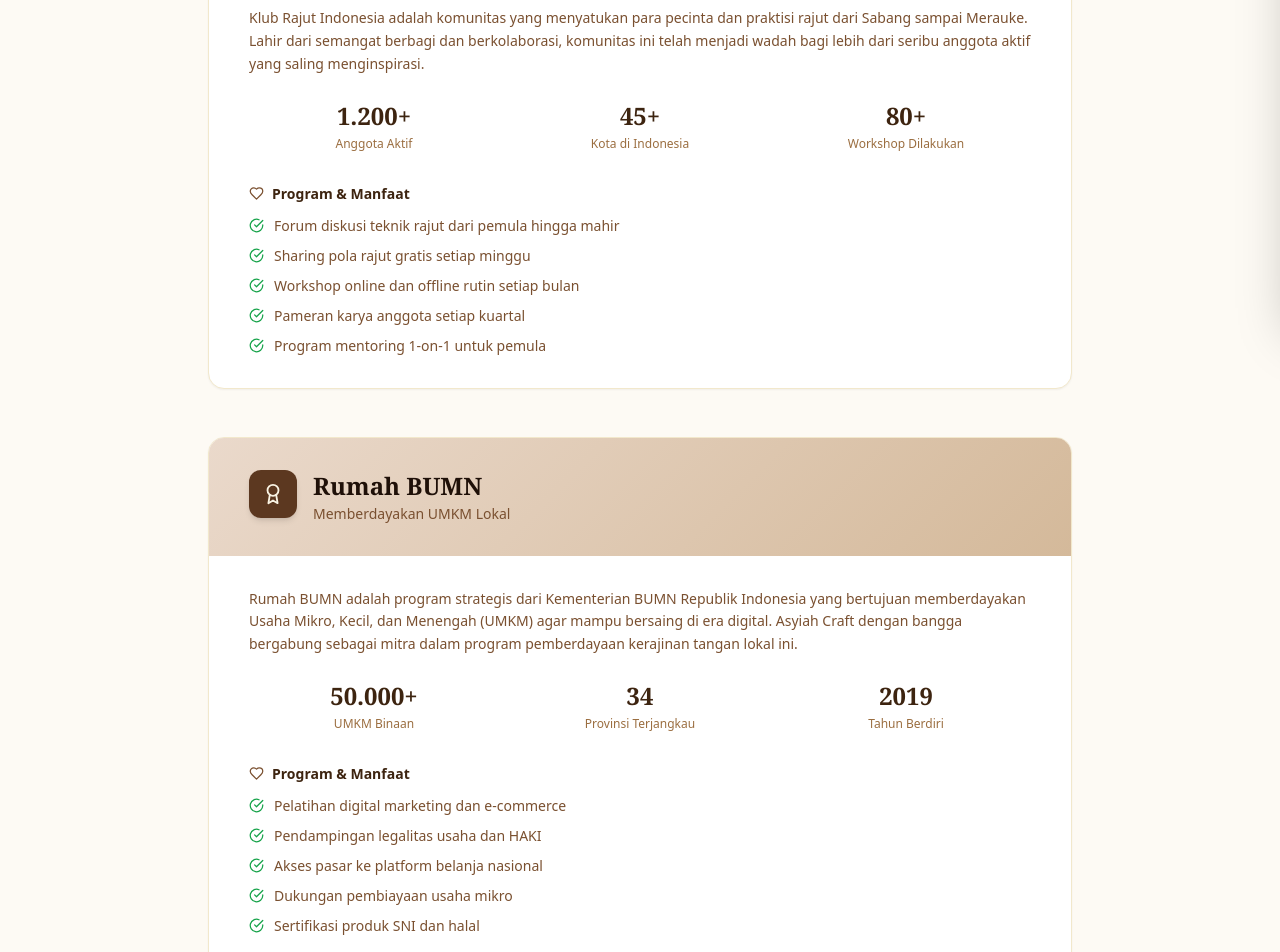
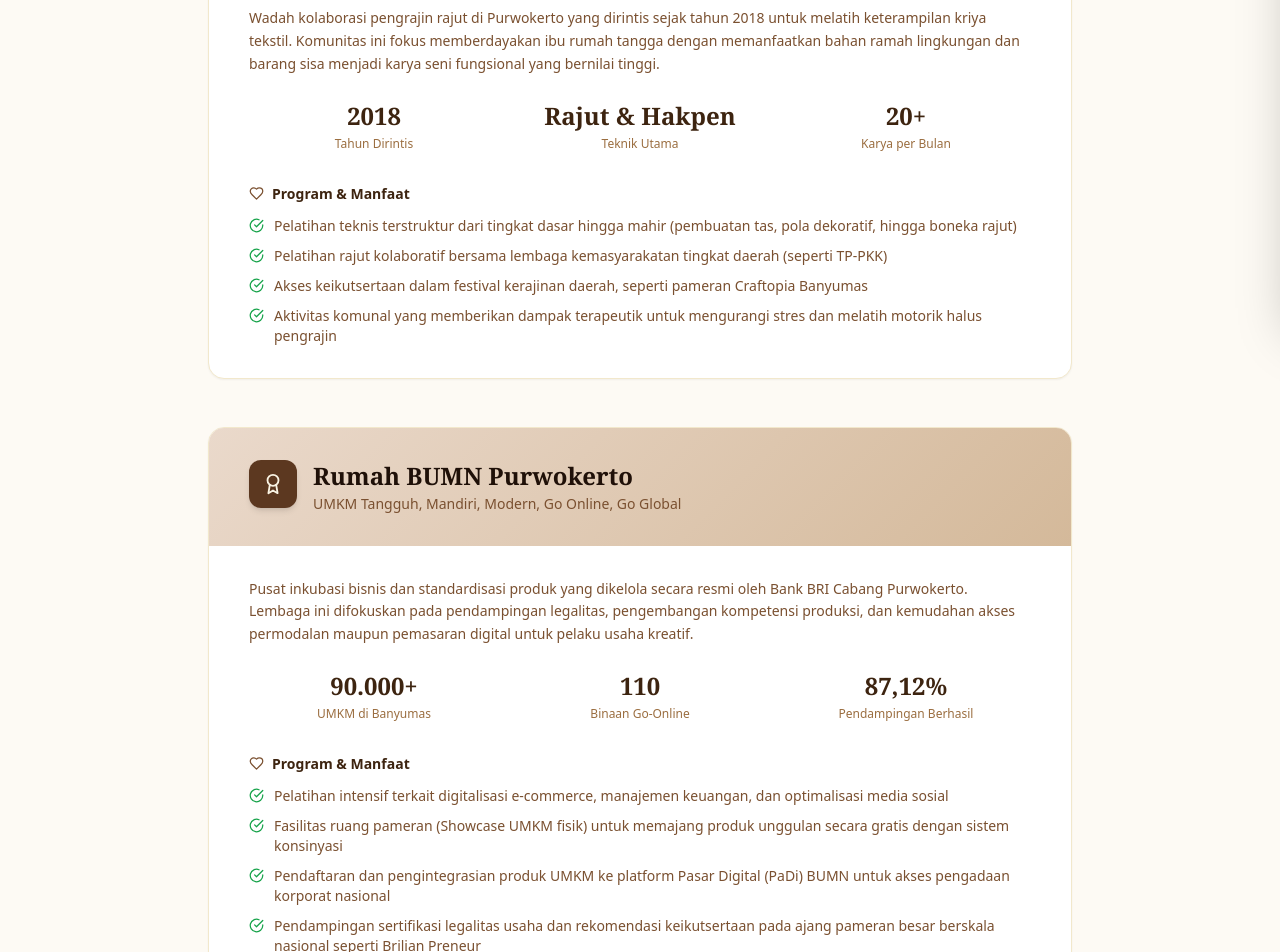
Before and after one commit to akbar-widya/asyiah-craft-v1, a React (Vite) app: page /community in a window 1280 px wide. Shown: the part 480-1432 px from the top of the page. Built offline with nearby package versions, Linux system fonts and the light colour scheme; no server answers; the database is empty.

Commit message:
feat: Merevisi konten dan informasi halaman komunitas.

```diff
--- a/src/pages/Community.tsx
+++ b/src/pages/Community.tsx
@@ -1,43 +1,36 @@
 import { Users, Award, Heart, CheckCircle } from 'lucide-react';
 
 const klubRajut = {
-  name: 'Klub Rajut Indonesia',
-  tagline: 'Bersama Kita Berkreasi',
-  desc: `Klub Rajut Indonesia adalah komunitas yang menyatukan para pecinta dan praktisi rajut dari
-    Sabang sampai Merauke. Lahir dari semangat berbagi dan berkolaborasi, komunitas ini telah
-    menjadi wadah bagi lebih dari seribu anggota aktif yang saling menginspirasi.`,
+  name: 'Komunitas Rajut & Kriya Kreatif Purwokerto',
+  tagline: 'Merajut Keterampilan, Mengukir Kemandirian Ekonomi',
+  desc: `Wadah kolaborasi pengrajin rajut di Purwokerto yang dirintis sejak tahun 2018 untuk melatih keterampilan kriya tekstil. Komunitas ini fokus memberdayakan ibu rumah tangga dengan memanfaatkan bahan ramah lingkungan dan barang sisa menjadi karya seni fungsional yang bernilai tinggi.`,
   details: [
-    'Forum diskusi teknik rajut dari pemula hingga mahir',
-    'Sharing pola rajut gratis setiap minggu',
-    'Workshop online dan offline rutin setiap bulan',
-    'Pameran karya anggota setiap kuartal',
-    'Program mentoring 1-on-1 untuk pemula',
+    'Pelatihan teknis terstruktur dari tingkat dasar hingga mahir (pembuatan tas, pola dekoratif, hingga boneka rajut)',
+    'Pelatihan rajut kolaboratif bersama lembaga kemasyarakatan tingkat daerah (seperti TP-PKK)',
+    'Akses keikutsertaan dalam festival kerajinan daerah, seperti pameran Craftopia Banyumas',
+    'Aktivitas komunal yang memberikan dampak terapeutik untuk mengurangi stres dan melatih motorik halus pengrajin',
   ],
   stats: [
-    { label: 'Anggota Aktif', value: '1.200+' },
-    { label: 'Kota di Indonesia', value: '45+' },
-    { label: 'Workshop Dilakukan', value: '80+' },
+    { label: 'Tahun Dirintis', value: '2018' },
+    { label: 'Teknik Utama', value: 'Rajut & Hakpen' },
+    { label: 'Karya per Bulan', value: '20+' },
   ],
 };
 
 const rumahBUMN = {
-  name: 'Rumah BUMN',
-  tagline: 'Memberdayakan UMKM Lokal',
-  desc: `Rumah BUMN adalah program strategis dari Kementerian BUMN Republik Indonesia yang
-    bertujuan memberdayakan Usaha Mikro, Kecil, dan Menengah (UMKM) agar mampu bersaing
-    di era digital. Asyiah Craft dengan bangga bergabung sebagai mitra dalam program
-    pemberdayaan kerajinan tangan lokal ini.`,
+  name: 'Rumah BUMN Purwokerto',
+  tagline: 'UMKM Tangguh, Mandiri, Modern, Go Online, Go Global',
+  desc: `Pusat inkubasi bisnis dan standardisasi produk yang dikelola secara resmi oleh Bank BRI Cabang Purwokerto. Lembaga ini difokuskan pada pendampingan legalitas, pengembangan kompetensi produksi, dan kemudahan akses permodalan maupun pemasaran digital untuk pelaku usaha kreatif.`,
   details: [
-    'Pelatihan digital marketing dan e-commerce',
-    'Pendampingan legalitas usaha dan HAKI',
-    'Akses pasar ke platform belanja nasional',
-    'Dukungan pembiayaan usaha mikro',
-    'Sertifikasi produk SNI dan halal',
+    'Pelatihan intensif terkait digitalisasi e-commerce, manajemen keuangan, dan optimalisasi media sosial',
+    'Fasilitas ruang pameran (Showcase UMKM fisik) untuk memajang produk unggulan secara gratis dengan sistem konsinyasi',
+    'Pendaftaran dan pengintegrasian produk UMKM ke platform Pasar Digital (PaDi) BUMN untuk akses pengadaan korporat nasional',
+    'Pendampingan sertifikasi legalitas usaha dan rekomendasi keikutsertaan pada ajang pameran besar berskala nasional seperti Brilian Preneur',
   ],
   stats: [
-    { label: 'UMKM Binaan', value: '50.000+' },
-    { label: 'Provinsi Terjangkau', value: '34' },
-    { label: 'Tahun Berdiri', value: '2019' },
+    { label: 'UMKM di Banyumas', value: '90.000+' },
+    { label: 'Binaan Go-Online', value: '110' },
+    { label: 'Pendampingan Berhasil', value: '87,12%' },
   ],
 };
 
```
